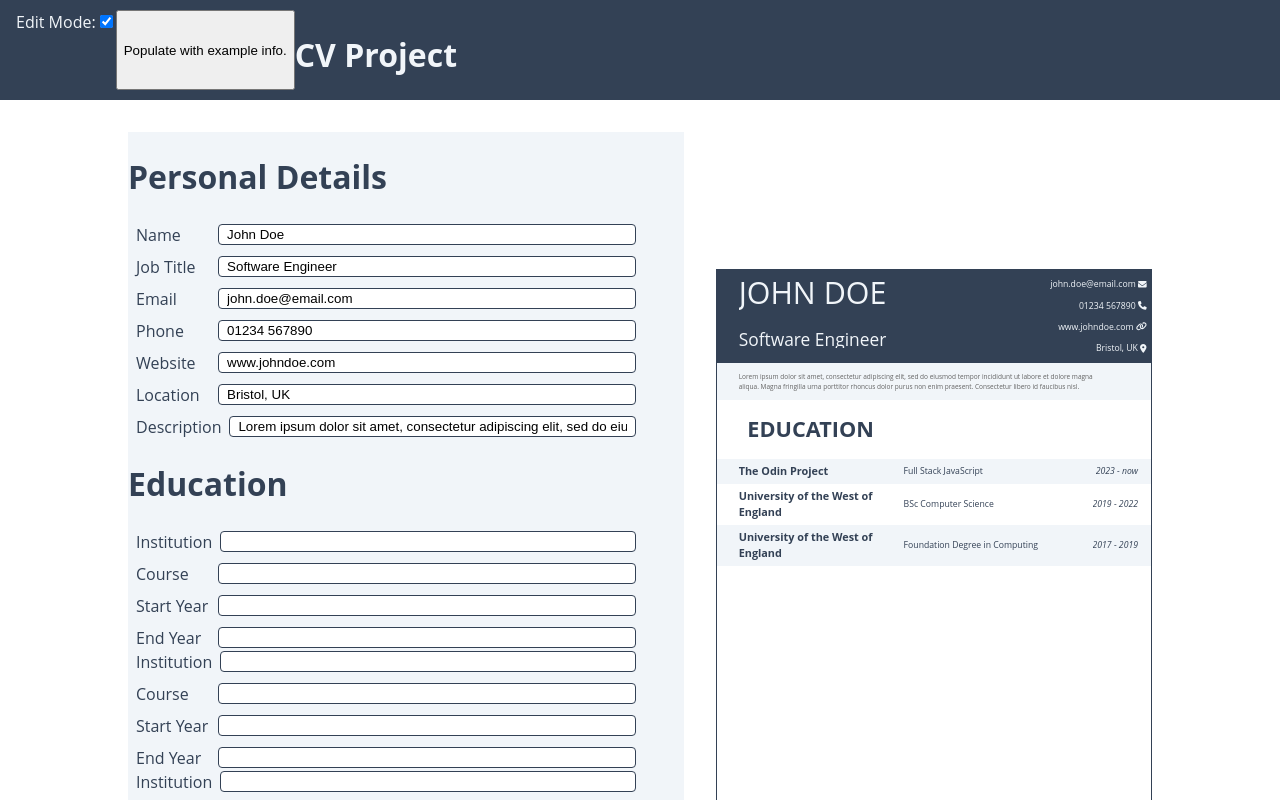
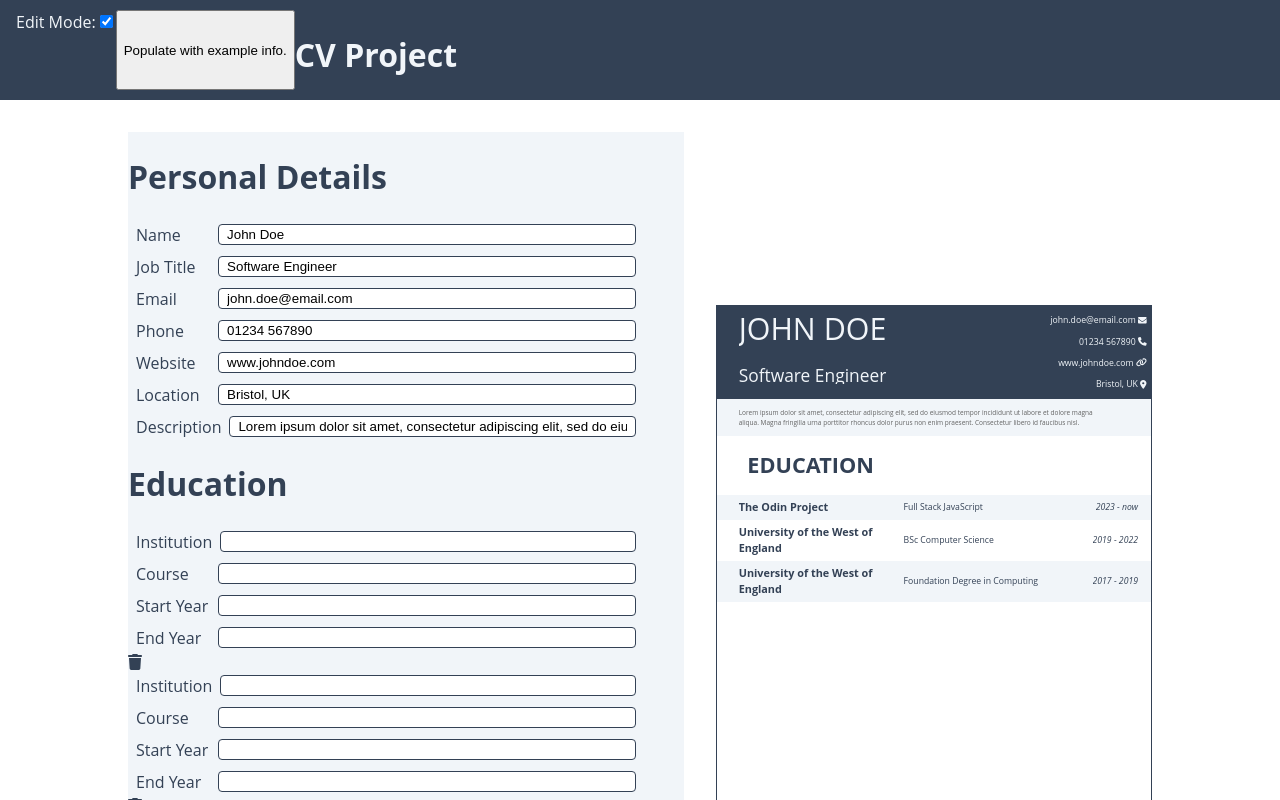
Before and after one commit to oaktec/odin-cv-project, a React (Create React App) app: page / in a window 1280 px wide. Both pictures are taken after a click on the button "Populate with example info.". Shown: the top 800 px of the page. Built offline with nearby package versions, Linux system fonts and the light colour scheme.

Commit message:
Add delete button to variableCount InputCategories

```diff
--- a/src/components/InputCategory.js
+++ b/src/components/InputCategory.js
@@ -1,5 +1,7 @@
 import React from "react";
 import PropTypes from "prop-types";
+import { FontAwesomeIcon } from "@fortawesome/react-fontawesome";
+import { faTrash } from "@fortawesome/free-solid-svg-icons";
 
 function InputCategory(props) {
   InputCategory.propTypes = {
@@ -54,11 +56,22 @@ function InputCategory(props) {
                         [variableCount]: arr,
                       });
                     }}
-                    value={inputFields[field.name]}
+                    value={inputFields[variableCount][field.name]}
                   />
                 </label>
               ))}
             </ul>
+            <FontAwesomeIcon
+              icon={faTrash}
+              onClick={() => {
+                const arr = inputFields[variableCount];
+                arr.splice(index, 1);
+                setInputFields({
+                  ...inputFields,
+                  [variableCount]: arr,
+                });
+              }}
+            />
           </div>
         ))}
         <button
```
